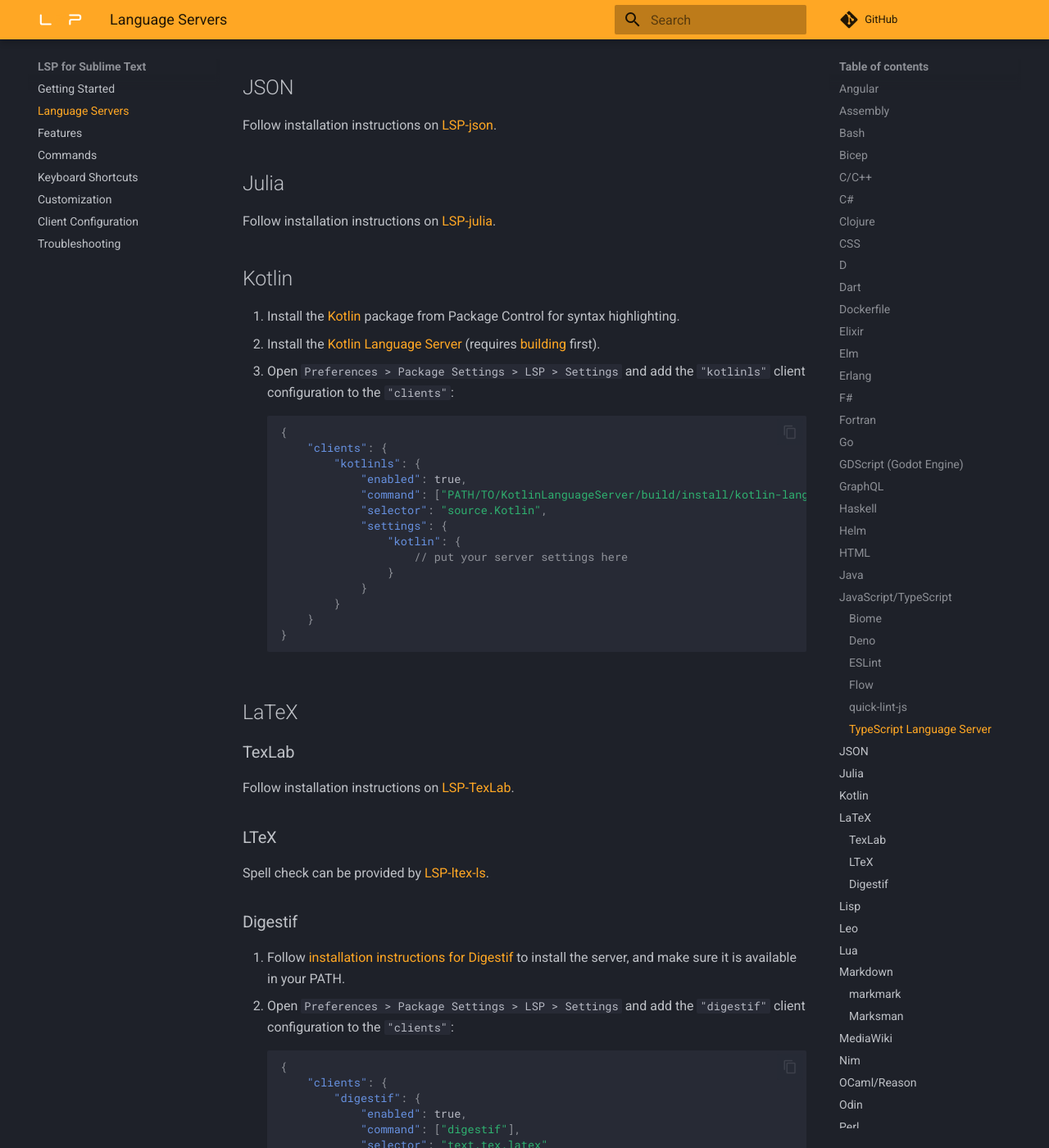
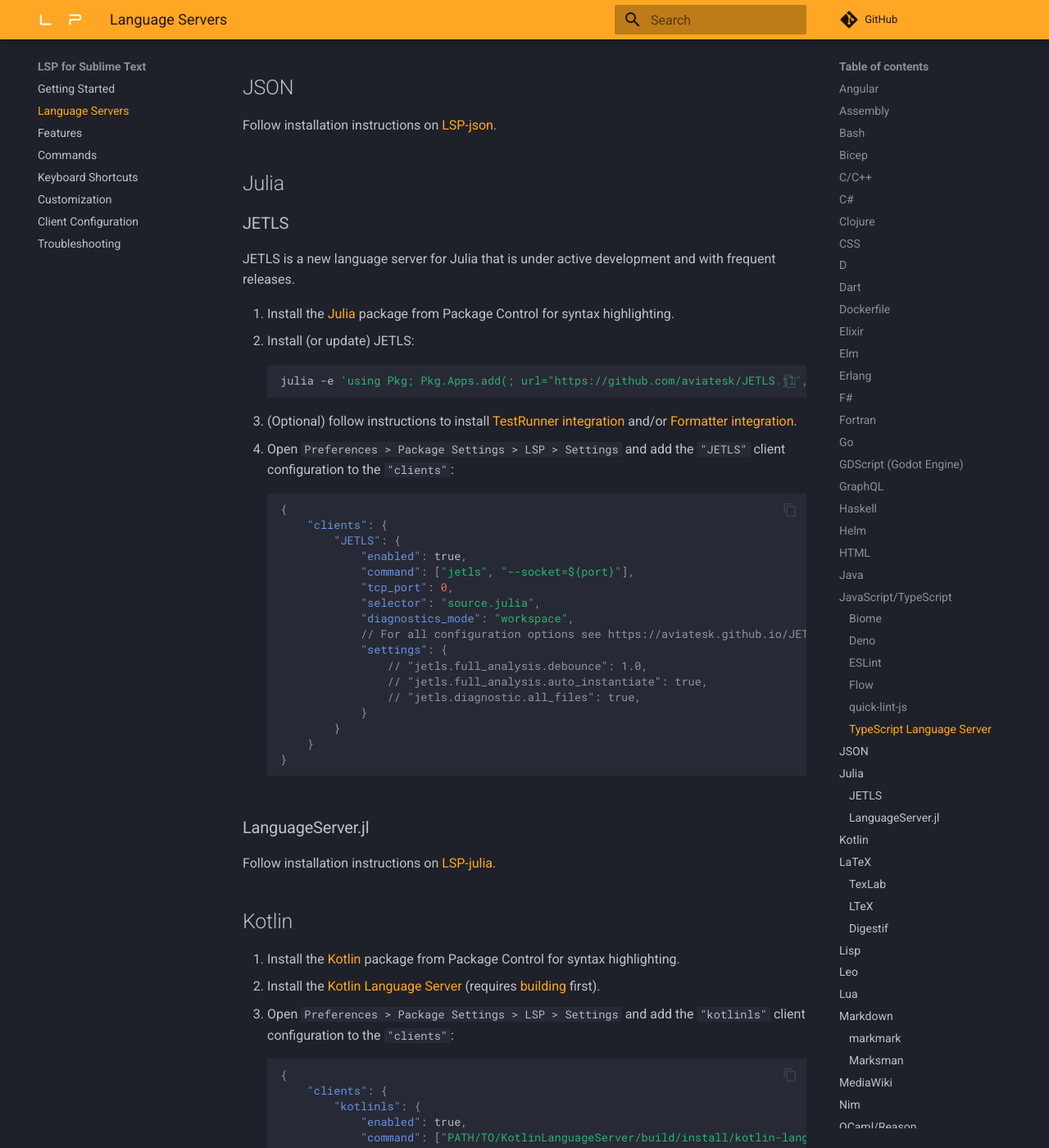
Before and after one commit to sublimelsp/LSP, an MkDocs documentation site: the page built from docs/src/language_servers.md, in a window 1280 px wide and 1400 px high, scrolled down 7930 px. Shown: the whole window at 82% size. Built offline with MkDocs 1.6.1 and Material for MkDocs 9.7.7, drawn with Linux system fonts in a browser that asks for light colours; comment, search, counter and statistics services are not loaded.

Commit message:
Docs: add instructions for JETLS

````diff
--- a/docs/src/language_servers.md
+++ b/docs/src/language_servers.md
@@ -314,6 +314,42 @@
 Follow installation instructions on [LSP-json](https://github.com/sublimelsp/LSP-json).
 
 ## Julia
+
+### JETLS
+
+JETLS is a new language server for Julia that is under active development and with frequent releases.
+
+1. Install the [Julia](https://packages.sublimetext.io/packages/Julia) package from Package Control for syntax highlighting.
+2. Install (or update) JETLS:
+
+    ```sh
+    julia -e 'using Pkg; Pkg.Apps.add(; url="https://github.com/aviatesk/JETLS.jl", rev="release")'
+    ```
+
+3. (Optional) follow instructions to install [TestRunner integration](https://aviatesk.github.io/JETLS.jl/testrunner/) and/or [Formatter integration](https://aviatesk.github.io/JETLS.jl/formatting/).
+4. Open `Preferences > Package Settings > LSP > Settings` and add the `"JETLS"` client configuration to the `"clients"`:
+
+    ```jsonc
+    {
+        "clients": {
+            "JETLS": {
+                "enabled": true,
+                "command": ["jetls", "--socket=${port}"],
+                "tcp_port": 0,
+                "selector": "source.julia",
+                "diagnostics_mode": "workspace",
+                // For all configuration options see https://aviatesk.github.io/JETLS.jl/configuration/
+                "settings": {
+                    // "jetls.full_analysis.debounce": 1.0,
+                    // "jetls.full_analysis.auto_instantiate": true,
+                    // "jetls.diagnostic.all_files": true,
+                }
+            }
+        }
+    }
+    ```
+
+### LanguageServer.jl
 
 Follow installation instructions on [LSP-julia](https://github.com/sublimelsp/LSP-julia).
 
````
